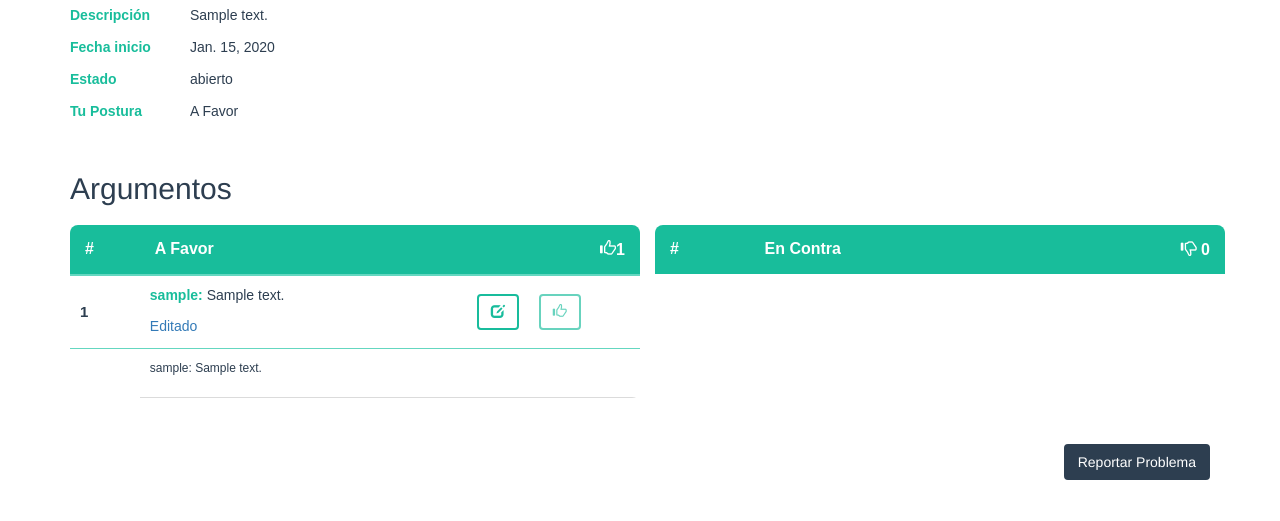
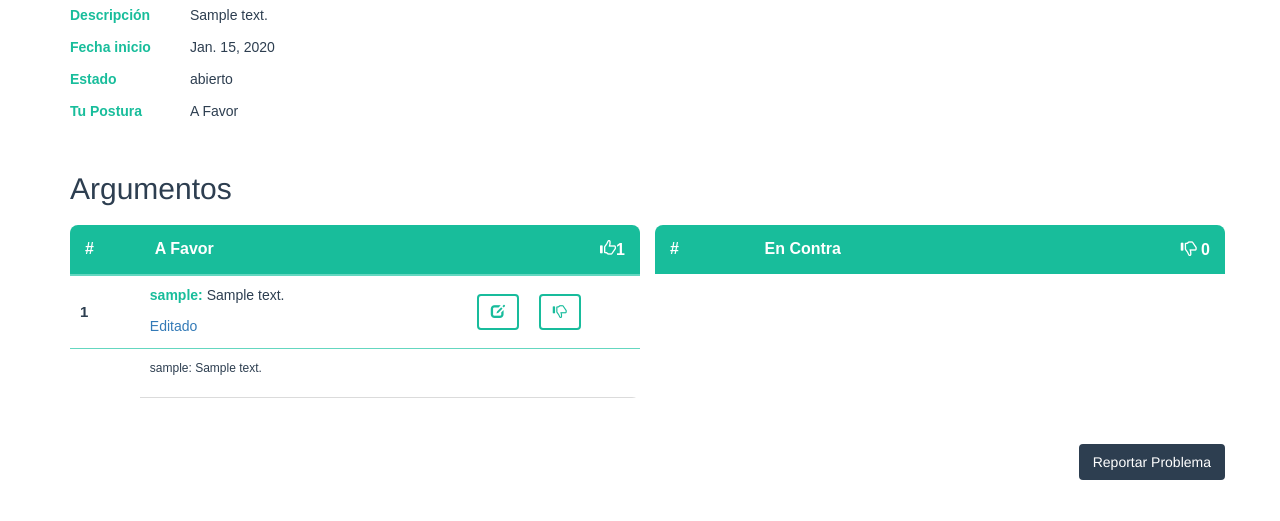
Before and after one commit to PaulaCanales/RedDebate, a Django app: page /debate/1/ in a window 1280 px wide. Shown: the part 279-800 px from the top of the page. Run offline with Django 3.2, Linux system fonts and the light colour scheme; a user stored in the database is signed in; tables that the repository leaves empty hold one stand-in row (values such as "Sample post"); lists and menus that the app fills with data are empty; some libraries are stand-ins or nearby versions.

Commit message:
quitar valoracion - creador

```diff
--- a/reddebate/debate/templates/debate.html
+++ b/reddebate/debate/templates/debate.html
@@ -94,9 +94,13 @@
 			<td><div id="tu_postura" >{{postura_usr_deb}} </div></td>
 		</tr>
 	</table></div>
-	{% ifequal postura_usr_deb 'No definido' %}
-		<div id="argumentos" style="display: none;" >
-	{%endifequal%}
+	{% ifequal usuario_creador.id usuario %}
+		<div id="argumentos" style="display: block;" >
+	{% else %}
+		{% ifequal postura_usr_deb 'No definido' %}
+			<div id="argumentos" style="display: none;" >
+		{%endifequal%}
+	{% endifequal %}
 	<h2>Argumentos</h2>
 <div class="container" name="arg_afavor">
 	<div class="row">
@@ -148,14 +152,18 @@
 			                  	{%endifequal%}
 			                {%endifequal%}
 		              	</td>
+
+
 						<td class="argumento"> <!-- boton valorar -->
 							{% ifequal arg.4 'no' %} <!-- valorar habilitado -->
-								<div style="display:none" id= "{{arg.3}}" class="btn btn-perfil disabled"> <span  class="glyphicon glyphicon-thumbs-up" aria-hidden="true" ></span></div>
+								<div style="display:none" id= "{{arg.3}}"> <button type="submit" class="btn btn-perfil" onclick='javascript:valorar("{{arg.3}}", "num_valoracion1{{arg.3}}","val{{arg.3}}","quitar");' > <span  class="glyphicon glyphicon-thumbs-down" aria-hidden="true" ></span></button></div>
 
-								<div id="num_valoracion1{{arg.3}}"> <button type="submit" class="btn btn-perfil" onclick='javascript:valorar("{{arg.3}}", "num_valoracion1{{arg.3}}","val{{arg.3}}");' >   <span class="glyphicon glyphicon-thumbs-up" aria-hidden="true" ></span></button> </div>
+								<div id="num_valoracion1{{arg.3}}"> <button type="submit" class="btn btn-perfil" onclick='javascript:valorar("{{arg.3}}", "num_valoracion1{{arg.3}}","val{{arg.3}}","sumar");' >   <span class="glyphicon glyphicon-thumbs-up" aria-hidden="true" ></span></button> </div>
 
 							{% else %}<!-- valorar deshabilitado -->
-								<div class="btn btn-perfil disabled" > <span class="glyphicon glyphicon-thumbs-up" aria-hidden="true" ></span></div>
+								<div id= "{{arg.3}}"> <button type="submit" class="btn btn-perfil" onclick='javascript:valorar("{{arg.3}}", "num_valoracion1{{arg.3}}","val{{arg.3}}","quitar");' > <span  class="glyphicon glyphicon-thumbs-down" aria-hidden="true" ></span></button></div>
+
+								<div style="display:none" id="num_valoracion1{{arg.3}}"> <button type="submit" class="btn btn-perfil" onclick='javascript:valorar("{{arg.3}}", "num_valoracion1{{arg.3}}","val{{arg.3}}","sumar");' >   <span class="glyphicon glyphicon-thumbs-up" aria-hidden="true" ></span></button> </div>
 							{%endifequal%}
 						</td>
 	            	</tr>
--- a/reddebate/debate/views.py
+++ b/reddebate/debate/views.py
@@ -282,8 +282,12 @@
 def publica_valoracion(request):
 	val_argumento= request.POST['id_arg']
 	usuario = request.user
-	publicar_valoracion = Valoracion(id_argumento_id=val_argumento, id_usuario_id=usuario.id)
-
-	publicar_valoracion.save()
+	val=request.POST['opcion']
+	if val=="sumar":
+		publicar_valoracion = Valoracion(id_argumento_id=val_argumento, id_usuario_id=usuario.id)
+		publicar_valoracion.save()
+	elif val=="quitar":
+		quitar_valoracion = Valoracion.objects.get(id_argumento_id=val_argumento, id_usuario_id=usuario.id);
+		quitar_valoracion.delete()
 	respuesta = Valoracion.objects.filter(id_argumento_id = val_argumento).count()
 	return(respuesta)
--- a/reddebate/resumen/templates/base.html
+++ b/reddebate/resumen/templates/base.html
@@ -264,13 +264,14 @@
       document.getElementById(modal).style.display="none";
     }
 
-    function valorar(argumento, id_div, val){
+    function valorar(argumento, id_div, val, opcionusr){
      console.log("llega al valorar");
      console.log(argumento);
         $.ajax({
             url: "{% url 'despliega' 15 %}" ,
             type: 'POST',
             data:{  id_arg : argumento,
+                    opcion: opcionusr,
                     csrfmiddlewaretoken: '{{ csrf_token }}'} ,
                   success: function(data) { // id
                     document.getElementById(id_div).innerHTML = data;
--- a/reddebate/resumen/views.py
+++ b/reddebate/resumen/views.py
@@ -28,7 +28,7 @@
     usuario = request.user
     #u = User.objects.get(username= usuario.username)
     iniciando_alias(request, usuario)
-    category_list = Debate.objects.all().order_by('-date')
+    category_list = Debate.objects.all().order_by('-id_debate')
     for debate in category_list:
         ahora = datetime.date.today()
         if debate.estado != 'cerrado' and debate.date_fin!= None and debate.date_fin <= ahora :
@@ -172,8 +172,8 @@
     usuario = User.objects.get(id= usuario.id)
     alias_usuario = Perfil.objects.get(user=usuario)
 
-    debates_abiertos = Debate.objects.filter(id_usuario_id= usuario.id, estado= 'abierto').order_by('-date')
-    debates_cerrados = Debate.objects.filter(id_usuario_id= usuario.id, estado= 'cerrado').order_by('-date')
+    debates_abiertos = Debate.objects.filter(id_usuario_id= usuario.id, estado= 'abierto').order_by('-id_debate')
+    debates_cerrados = Debate.objects.filter(id_usuario_id= usuario.id, estado= 'cerrado').order_by('-id_debate')
     lista_debates_abiertos = []
 
     for debate in debates_abiertos:
```
Also changed, not shown: 4 other files.
